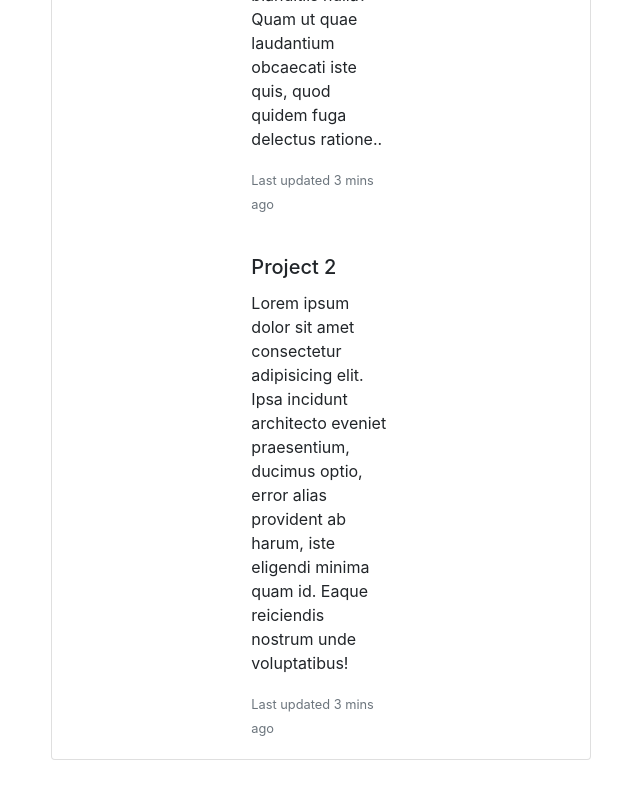
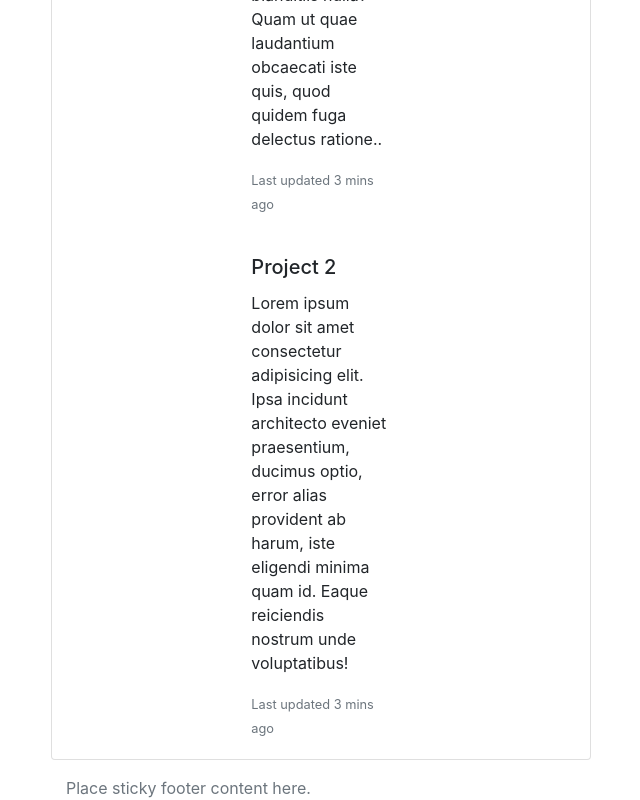
Before and after one commit to ajper05/portfolio, a plain HTML site: page portfolio.html in a window 1280 px wide. Shown: the part 452-1252 px from the top of the page, without its empty margins (19-659 px from the left). Before the commit the page ends 1228 px from the top, so only its background shows below. Drawn offline with nearby package versions, Linux system fonts and the light colour scheme.

Commit message:
fixed some elements that were flagged by the html validator

```diff
--- a/portfolio.html
+++ b/portfolio.html
@@ -1,7 +1,8 @@
 <!DOCTYPE html>
-<html>
+<html lang="en-us">
     <head>
         <title>My Portfolio</title>
+        <meta name="viewport" content="width=device-width, initial-scale=1">
         <link rel="stylesheet" href="https://stackpath.bootstrapcdn.com/bootstrap/4.3.1/css/bootstrap.min.css" integrity="sha384-ggOyR0iXCbMQv3Xipma34MD+dH/1fQ784/j6cY/iJTQUOhcWr7x9JvoRxT2MZw1T" crossorigin="anonymous">
     </head>
 
@@ -56,6 +57,10 @@
             </div>
           </div>
         </div>
-
+        <footer class="footer">
+          <div class="container">
+            <span class="text-muted">Place sticky footer content here.</span>
+          </div>
+        </footer>
     </body>
 </html>
```
Also changed, not shown: contact.html (+3 -1 lines), index.html (+4 -2 lines).
